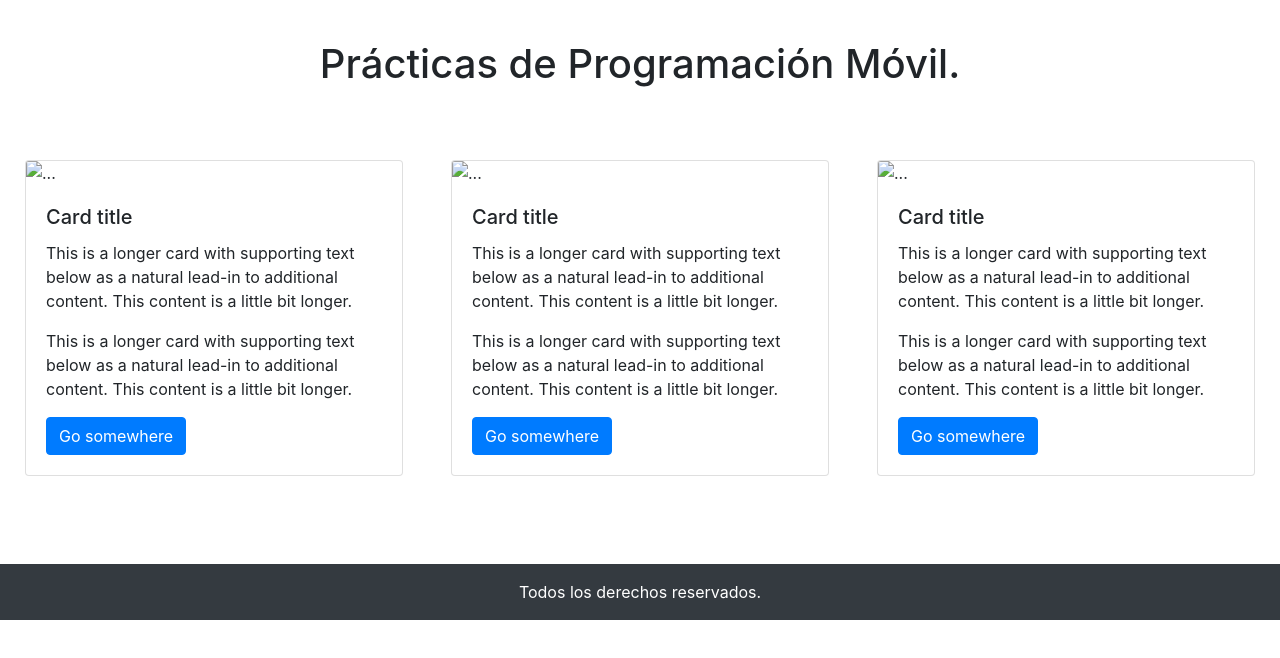
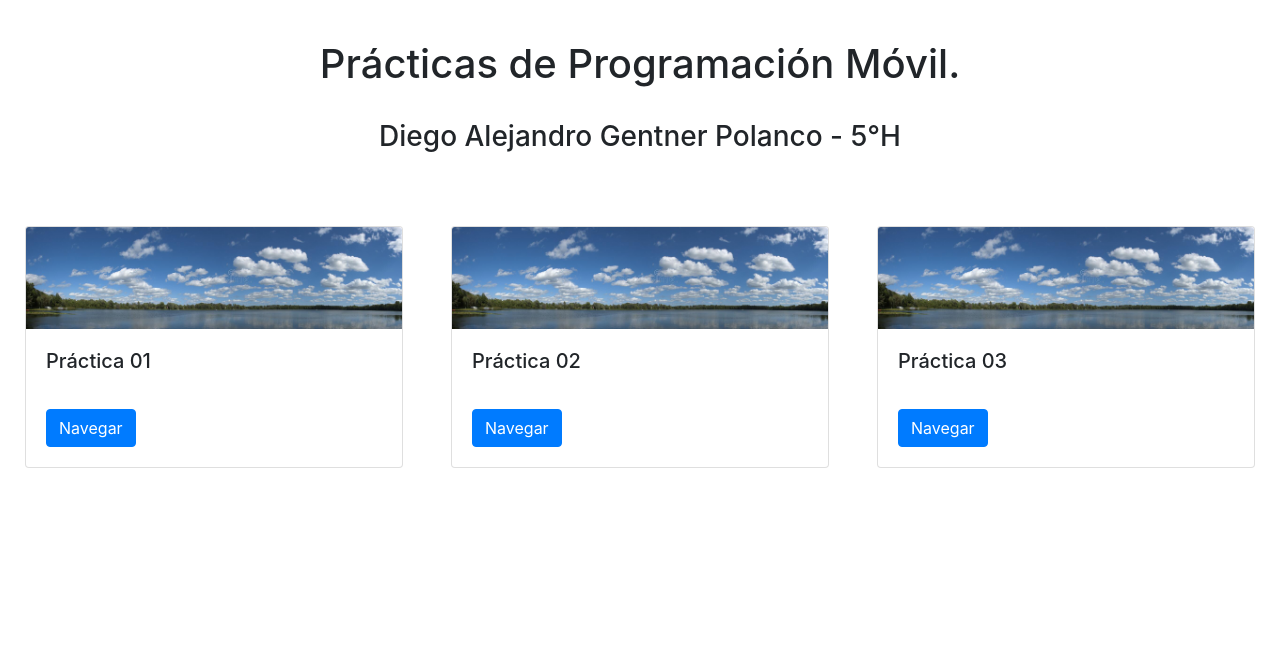
Before and after one commit to dagp-ucol/university-mobile-coding-excersices, a plain HTML site: page index.html in a window 1280 px wide. Drawn offline with nearby package versions, Linux system fonts and the light colour scheme; files that its build step writes are made by us from their sources.

Commit message:
Edit Practica 03 and Add Main Menu

```diff
--- a/index.html
+++ b/index.html
@@ -14,17 +14,16 @@
     <script src="https://cdn.jsdelivr.net/npm/jquery@3.5.1/dist/jquery.slim.min.js" integrity="sha384-DfXdz2htPH0lsSSs5nCTpuj/zy4C+OGpamoFVy38MVBnE+IbbVYUew+OrCXaRkfj" crossorigin="anonymous"></script>
     <script src="https://cdn.jsdelivr.net/npm/bootstrap@4.6.2/dist/js/bootstrap.bundle.min.js" integrity="sha384-Fy6S3B9q64WdZWQUiU+q4/2Lc9npb8tCaSX9FK7E8HnRr0Jz8D6OP9dO5Vg3Q9ct" crossorigin="anonymous"></script>
 
-    <title>PRÁCTICA B2</title>
+    <title>MENÚ</title>
 </head>
 <body>
 
     <div class="container-fluid">
 
-        <div class="row justify-content-center align-items-center ">
-            <div class="row content col-12 p-3 justify-content-center align-items-center">
+        <div class="justify-content-center align-items-center ">
+            <div class="content col-12 p-3 justify-content-center align-items-center">
                 <h1 class="p-2 mt-3 d-flex justify-content-around">Prácticas de Programación Móvil.</h1>
-            <!-- <p class="d-flex justify-content-around text-primary text-center pl-5 pr-5 ml-5 mr-5">Lorem ipsum dolor sit amet consectetur adipisicing elit. Temporibus cupiditate libero vitae explicabo consectetur ad nisi accusantium blanditiis, cum numquam cumque, mollitia neque veritatis minima quibusdam nulla qui repellat vel?</p> -->
-                <!-- <div class="bg-dark text-white d-flex justify-content-around p-2" style="width: 8rem;">Contacto</div> -->
+                <h3 class="p-2 mt-3 d-flex justify-content-around">Diego Alejandro Gentner Polanco - 5°H</h3>
             </div>
         </div>
 
@@ -33,40 +32,34 @@
             <div class="row row-cols-1 row-cols-md-3 mb-5 p-3">
                 <div class="col p-4">
                   <div class="card">
-                    <img src="./img/lol-3.jpg" class="card-img-top" alt="...">
+                    <img src="./practica-03/img/lol-3.jpg" class="card-img-top" alt="...">
                     <div class="card-body">
-                      <h5 class="card-title">Card title</h5>
-                      <p class="card-text">This is a longer card with supporting text below as a natural lead-in to additional content. This content is a little bit longer.</p>
-                      <p class="card-text">This is a longer card with supporting text below as a natural lead-in to additional content. This content is a little bit longer.</p>
-                      <a href="#" class="btn btn-primary">Go somewhere</a>
+                      <h5 class="card-title">Práctica 01</h5>
+                      <a href="./practica-01/index.html" class="btn mt-4 btn-primary">Navegar</a>
                     </div>
                   </div>
                 </div>
                 <div class="col p-4">
                   <div class="card">
-                    <img src="./img/lol-3.jpg" class="card-img-top" alt="...">
+                    <img src="./practica-03/img/lol-3.jpg" class="card-img-top" alt="...">
                     <div class="card-body">
-                      <h5 class="card-title">Card title</h5>
-                      <p class="card-text">This is a longer card with supporting text below as a natural lead-in to additional content. This content is a little bit longer.</p>
-                      <p class="card-text">This is a longer card with supporting text below as a natural lead-in to additional content. This content is a little bit longer.</p>
-                      <a href="#" class="btn btn-primary">Go somewhere</a>
+                      <h5 class="card-title">Práctica 02</h5>
+                      <a href="./practica-02/index.html" class="btn mt-4 btn-primary">Navegar</a>
                     </div>
                   </div>
                 </div>
                 <div class="col p-4">
                   <div class="card">
-                    <img src="./img/lol-3.jpg" class="card-img-top" alt="...">
+                    <img src="./practica-03/img/lol-3.jpg" class="card-img-top" alt="...">
                     <div class="card-body">
-                      <h5 class="card-title">Card title</h5>
-                      <p class="card-text">This is a longer card with supporting text below as a natural lead-in to additional content. This content is a little bit longer.</p>
-                      <p class="card-text">This is a longer card with supporting text below as a natural lead-in to additional content. This content is a little bit longer.</p>
-                      <a href="#" class="btn btn-primary">Go somewhere</a>
+                      <h5 class="card-title">Práctica 03</h5>
+                      <a href="./practica-03/index.html" class="btn mt-4 btn-primary">Navegar</a>
                     </div>
                   </div>
                 </div>
               </div>
 
-            <div class="container-fluid bg-dark text-white p-3 d-flex justify-content-around">Todos los derechos reservados.</div>
+            <!-- <div class="container-fluid bg-dark text-white p-3 d-flex justify-content-around">Todos los derechos reservados.</div> -->
         </div>
     </div>
 
--- a/practica-03/css/style.css
+++ /dev/null
@@ -1,15 +0,0 @@
-h1 {
-    font-weight: bold;
-}
-
-.logo {
-    font-weight: bold;
-}
-
-.menu {
-    font-weight: bold;
-}
-
-img {
-    width: 100%;
-}
```
Also changed, not shown: practica-03/index.html (+2 -2 lines).
